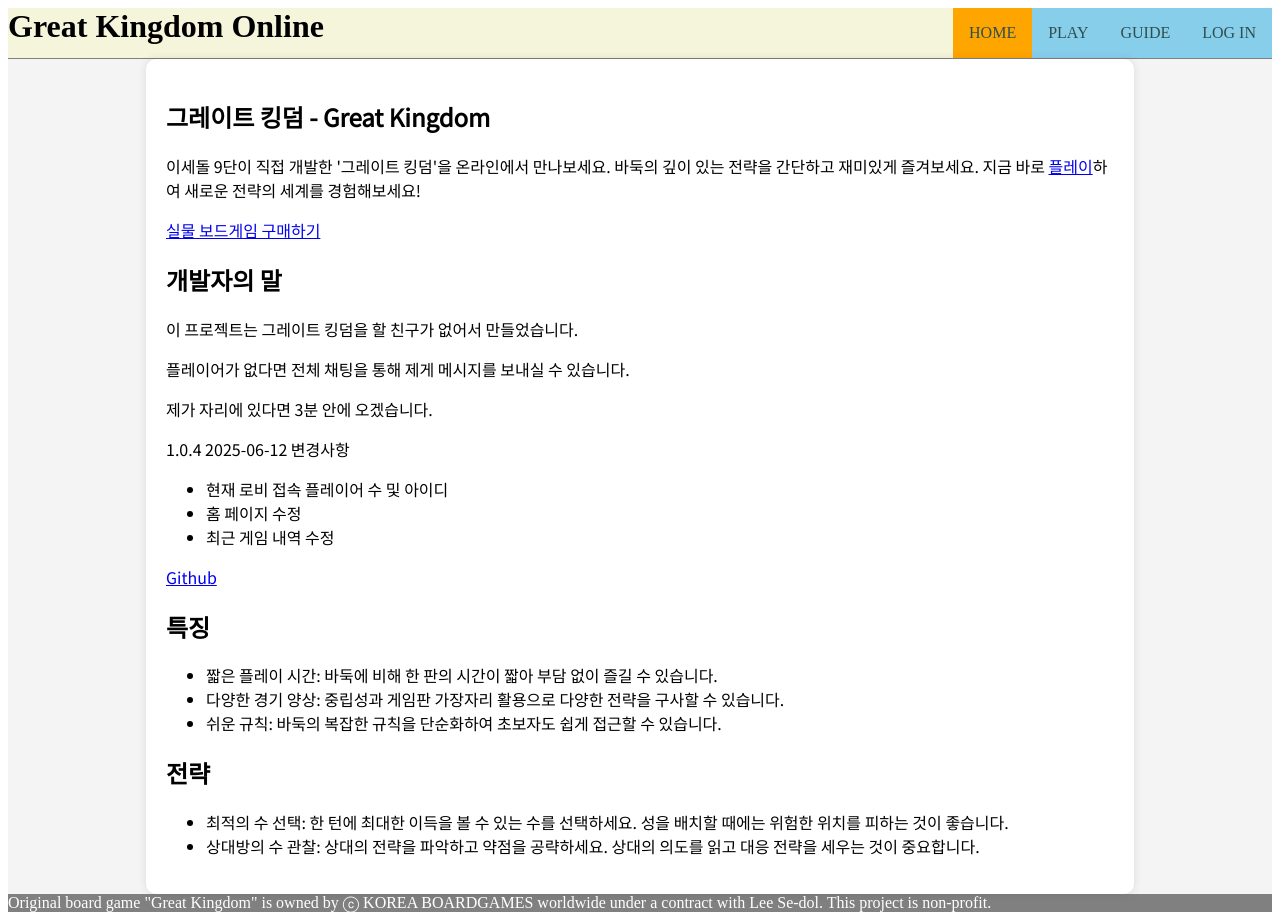
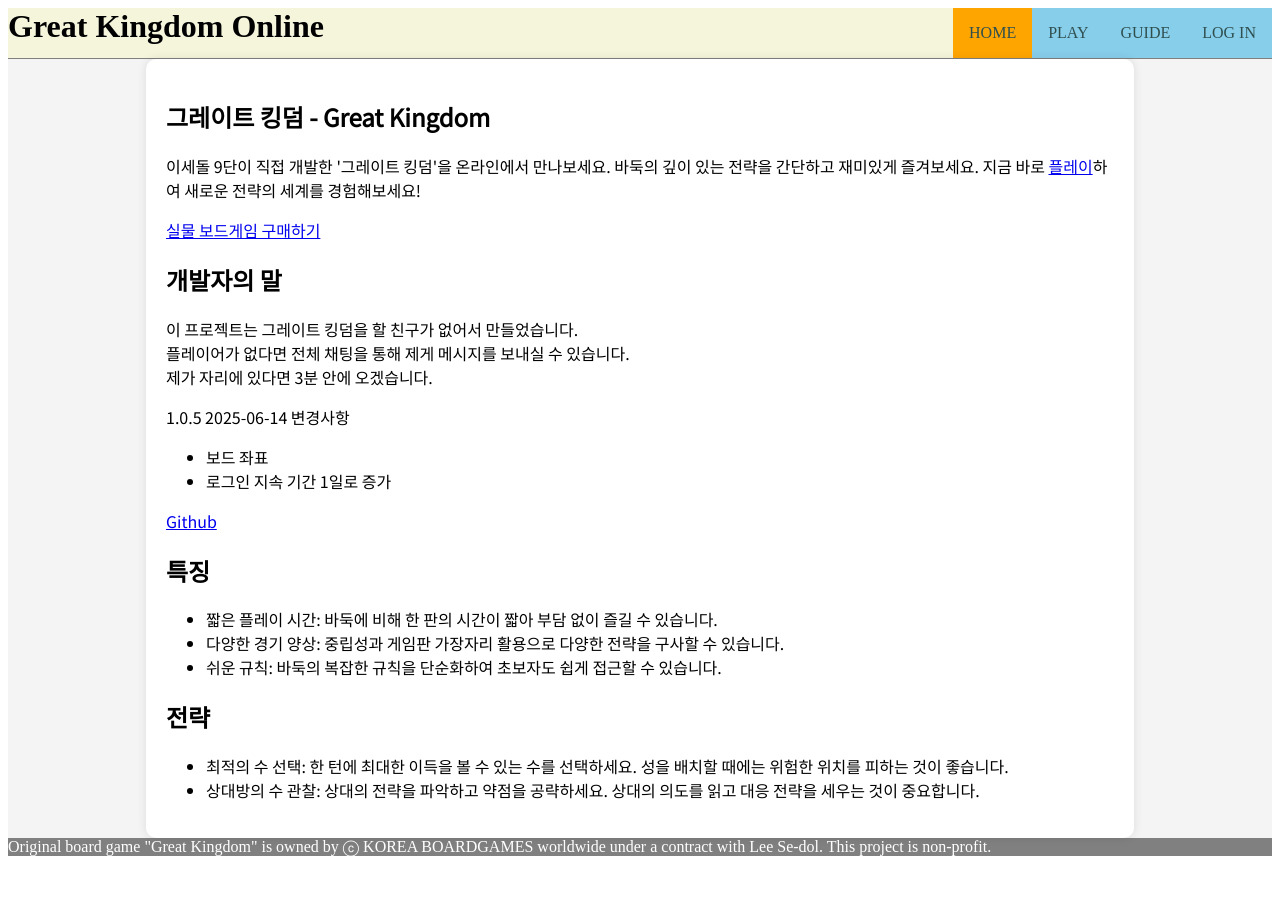
Before and after one commit to ParkChangSun/great-kingdom-web, a SvelteKit app: page / in a window 1280 px wide. After the commit the page ends 864 px from the top, so only its background shows below. Built offline with nearby package versions, Linux system fonts and the light colour scheme.

Commit message:
coordinate on board

```diff
--- a/src/routes/+page.svelte
+++ b/src/routes/+page.svelte
@@ -15,15 +15,16 @@
 		</a>
 
 		<h2>개발자의 말</h2>
-		<p>이 프로젝트는 그레이트 킹덤을 할 친구가 없어서 만들었습니다.</p>
-		<p>플레이어가 없다면 전체 채팅을 통해 제게 메시지를 보내실 수 있습니다.</p>
-		<p>제가 자리에 있다면 3분 안에 오겠습니다.</p>
+		<p>
+			이 프로젝트는 그레이트 킹덤을 할 친구가 없어서 만들었습니다.<br />
+			플레이어가 없다면 전체 채팅을 통해 제게 메시지를 보내실 수 있습니다.<br />
+			제가 자리에 있다면 3분 안에 오겠습니다.
+		</p>
 
-		<p>1.0.4 2025-06-12 변경사항</p>
+		<p>1.0.5 2025-06-14 변경사항</p>
 		<ul>
-			<li>현재 로비 접속 플레이어 수 및 아이디</li>
-			<li>홈 페이지 수정</li>
-			<li>최근 게임 내역 수정</li>
+			<li>보드 좌표</li>
+			<li>로그인 지속 기간 1일로 증가</li>
 		</ul>
 		<p><a href="https://github.com/ParkChangSun/great-kingdom-web">Github</a></p>
 
```
Also changed, not shown: src/routes/table/+page.svelte (+17 -2 lines), patch.txt (added).
